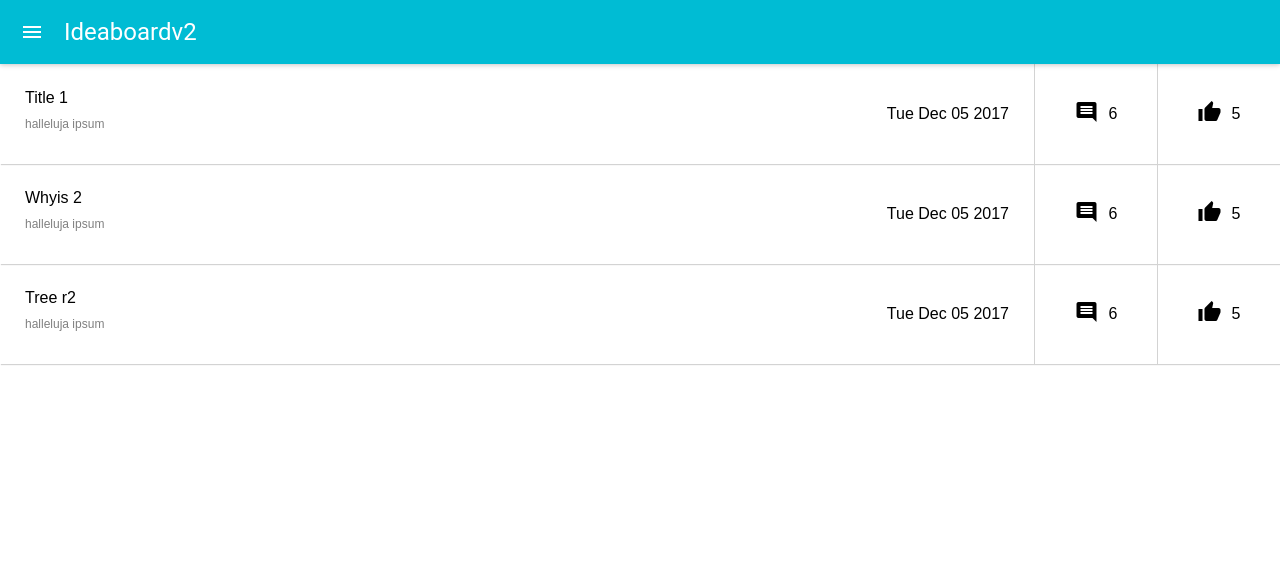
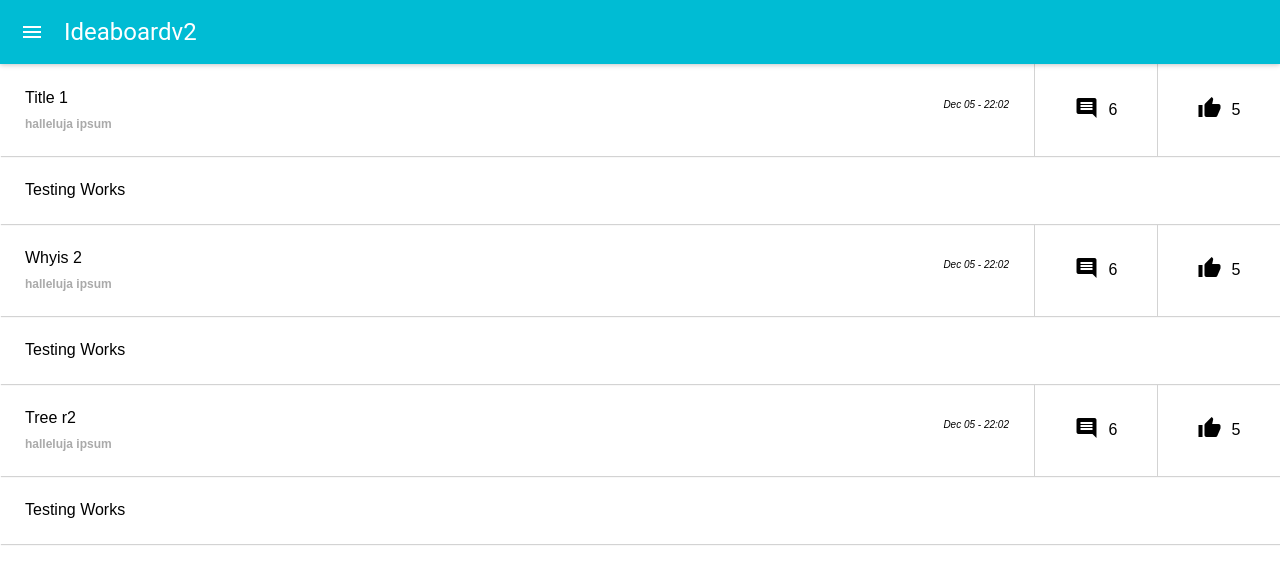
Before and after one commit to frankzl/ideaboardv2-react, a React app: page / in a window 1280 px wide. Shown: the top 584 px of the page. Built offline with nearby package versions, Linux system fonts and the light colour scheme.

Commit message:
added survey and comments before integration

```diff
--- a/src/App.js
+++ b/src/App.js
@@ -5,10 +5,27 @@ import MuiThemeProvider from 'material-ui/styles/MuiThemeProvider';
 import Layout from "./components/Layout/Layout";
 import ItemBlock from "./components/ItemBlock/ItemBlock";
 import Idea from "./models/Idea";
+import Item from "./models/Item";
+import Survey from "./models/IdeaBody/Survey";
+import Comments from "./models/IdeaBody/Comments";
 
 class App extends Component {
     render() {
 
+        const itemList = [
+            new Item( new Idea('Title 1', 'Frank', 'halleluja ipsum', new Date()),
+                [
+                    new Survey( [new Option('A', 5), new Option('B', 3), new Option('C', 2)], 3 ),
+                    new Comments([], 0)
+                ]
+            ),
+            new Item( new Idea('Title 2', 'Joe', 'confusion confucius ipsum', new Date()),
+                [
+                    new Survey( [new Option('C', 5), new Option('B', 3), new Option('A', 2)], 5 ),
+                    new Comments([], 0)
+                ]
+            )
+        ]
         const ideaList = [
             new Idea('Title 1', 'Frank', 'halleluja ipsum', new Date()),
             new Idea('Whyis 2', 'Buyo', 'halleluja ipsum', new Date()),
--- a/src/components/ItemBlock/ItemBlock.js
+++ b/src/components/ItemBlock/ItemBlock.js
@@ -1,9 +1,26 @@
 import React from 'react'
 import ItemHeader from "./ItemHeader/ItemHeader";
+import AuxWrapper from "../../hoc/AuxWrap";
+import ItemBody from "./ItemBody/ItemBody";
 
 const ItemBlock = ( props ) => {
     return props.items.map(
-        item => {return <ItemHeader upvotes={5} optValue={6} title={item.title} author={item.author} description={item.description}/>}
+        item => {
+            return (
+                <AuxWrapper
+                    key={ item.title + item.date.getTime() }>
+                    <ItemHeader
+                        upvotes={ 5 }
+                        optValue={ 6 }
+                        title={ item.title }
+                        author={ item.author }
+                        description={ item.description }
+                        date={ item.date }
+                    />
+                    <ItemBody/>
+                </AuxWrapper>
+            )
+        }
     )
 }
 
--- /dev/null
+++ b/src/components/ItemBlock/ItemBody/ItemBody.css
@@ -0,0 +1,5 @@
+.itemWrapper{
+    box-shadow: 1px 1px 1px lightgray;
+    display: flex;
+    padding: 25px;
+}
--- /dev/null
+++ b/src/components/ItemBlock/ItemBody/ItemBody.js
@@ -0,0 +1,15 @@
+import React from 'react'
+import classes from './ItemBody.css'
+
+const ItemBody = (props) => {
+
+    switch (props.type){
+        case 'comments':
+    }
+
+    return <div className={classes.itemWrapper}>
+        Testing Works
+    </div>
+}
+
+export default ItemBody
--- a/src/components/ItemBlock/ItemHeader/HeaderActions/HeaderActions.js
+++ b/src/components/ItemBlock/ItemHeader/HeaderActions/HeaderActions.js
@@ -16,11 +16,11 @@ const HeaderActions = (props) => {
 
     return <AuxWrapper>
         <div className={classes.actionContainer}>
-            <span className={classes.actionChildContainer}><i class="material-icons">{reqIcon}</i></span>
+            <span className={classes.actionChildContainer}><i className="material-icons">{reqIcon}</i></span>
             <span>{props.optValue}</span>
         </div>
         <div className={classes.actionContainer}>
-            <span className={classes.actionChildContainer}><i class="material-icons">thumb_up</i></span>
+            <span className={classes.actionChildContainer}><i className="material-icons">thumb_up</i></span>
             <span>{props.upvotes}</span>
         </div>
     </AuxWrapper>
--- a/src/components/ItemBlock/ItemHeader/HeaderText/HeaderText.css
+++ b/src/components/ItemBlock/ItemHeader/HeaderText/HeaderText.css
@@ -8,7 +8,8 @@
 .description{
     font-size: 12px;
     margin: 10px 0 0 0;
-    color: gray;
+    color: #aaa;
+    font-weight: bold;
 }
 
 
@@ -17,5 +18,6 @@
 }
 
 .dateContainer{
-
+    font-size: x-small;
+    font-style: italic;
 }
--- a/src/components/ItemBlock/ItemHeader/HeaderText/HeaderText.js
+++ b/src/components/ItemBlock/ItemHeader/HeaderText/HeaderText.js
@@ -1,6 +1,13 @@
 import classes from './HeaderText.css'
 import React from 'react'
 import AuxWrapper from "../../../../hoc/AuxWrap";
+
+const dateToString = (date) => {
+    const splitDate = date.toDateString().split( ' ' )
+    const day = splitDate[1] + ' ' + splitDate[2]
+    const time = date.toTimeString().split(':')
+    return day + ' - ' + time[0] + ':' + time[1]
+}
 
 const HeaderText = ( props ) => {
     return <AuxWrapper>
@@ -8,8 +15,8 @@ const HeaderText = ( props ) => {
             <p className={classes.title}>{props.title}</p>
             <p className={classes.description}>{props.description}</p>
         </span>
-        <span>
-            <p>{(new Date()).toDateString()}</p>
+        <span className={classes.dateContainer}>
+            <p>{dateToString(props.date)}</p>
         </span>
     </AuxWrapper>
 }
--- a/src/components/ItemBlock/ItemHeader/ItemHeader.js
+++ b/src/components/ItemBlock/ItemHeader/ItemHeader.js
@@ -6,7 +6,7 @@ import HeaderActions from "./HeaderActions/HeaderActions";
 const ItemHeader = (props) => {
     return <div className={classes.itemWrapper}>
         <div className={classes.textWrapper}>
-            <HeaderText title={props.title} description={props.description}/>
+            <HeaderText title={props.title} description={props.description} date={props.date}/>
         </div>
         <div className={classes.actionsWrapper}>
             <HeaderActions upvotes={props.upvotes} optValue={props.optValue} type={props.type}/>
--- a/src/models/Idea.js
+++ b/src/models/Idea.js
@@ -1,3 +1,5 @@
+import Comments from "./IdeaBody/Comments";
+
 class Idea {
     constructor( title, author, description, date ) {
         this.title = title;
--- /dev/null
+++ b/src/models/IdeaBody/Comments.js
@@ -0,0 +1,17 @@
+
+export class Comment {
+    constructor( author, text, date, upvotes = 0 ){
+        this.author = author
+        this.text = text
+        this.date = date
+        this.upvotes = upvotes
+    }
+}
+
+export default class Comments {
+    constructor( text="", comments, amount ){
+        this.comments = comments
+        this.amount = amount
+        this.text = text
+    }
+}
--- /dev/null
+++ b/src/models/IdeaBody/Survey.js
@@ -0,0 +1,15 @@
+export class Option {
+    constructor( optionText, votes ) {
+        this.optionText = optionText
+        this.votes = votes
+    }
+}
+
+class Survey {
+    constructor( options, amount=0 ) {
+        this.options = options
+        this.amout = amount
+    }
+}
+
+export default Survey
--- /dev/null
+++ b/src/models/Item.js
@@ -0,0 +1,9 @@
+
+class Item {
+    constructor( idea, itemBody ) {
+        this.idea = idea
+        this.itemBody = itemBody
+    }
+}
+
+export default Item
```
